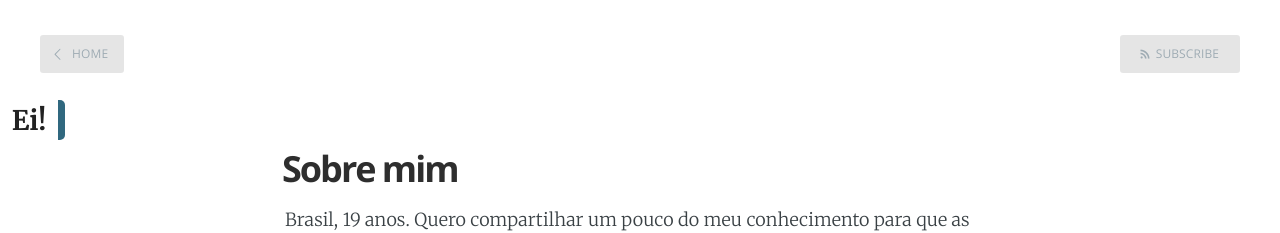
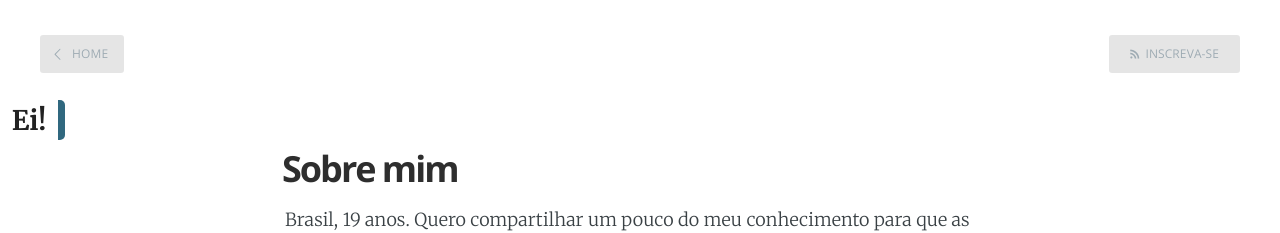
Before and after one commit to EnVolte/envolte.github.io, a Jekyll site: the page built from about.html, in a window 1280 px wide. Shown: the top 233 px of the page. Built offline with Jekyll 4.4.1, drawn with Linux system fonts in a browser that asks for light colours.

Commit message:
Update page.html

```diff
--- a/_layouts/page.html
+++ b/_layouts/page.html
@@ -5,7 +5,7 @@
 
 <nav class="main-nav clearfix">
     <a class="back-button icon-arrow-left" href="{{ site.baseurl }}">Home</a>
-    <a class="subscribe-button icon-feed" href="{{ site.baseurl }}feed.xml">Subscribe</a>
+    <a class="subscribe-button icon-feed" href="{{ site.baseurl }}feed.xml">Inscreva-se</a>
 </nav>
 
 
```
